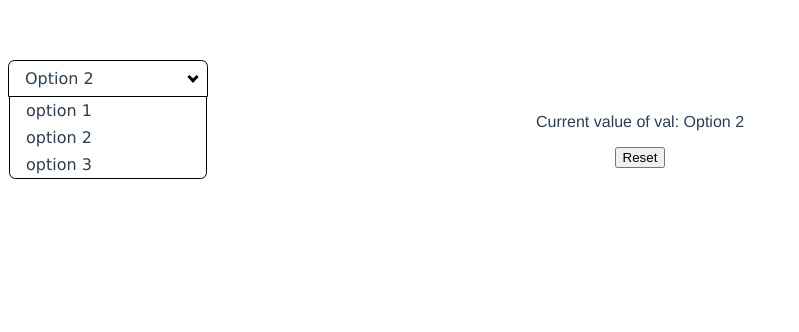
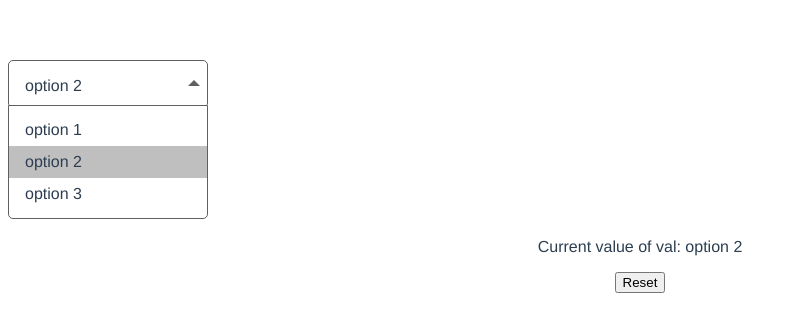
Before and after one commit to cx0der/vueselect, a Vue app: page / in a window 1280 px wide. Shown: the top 332 px of the page, without its empty margins (0-799 px from the left). Built offline with nearby package versions, Linux system fonts and the light colour scheme.

Commit message:
Refactoring and color improvements
Signed-off-by: cx0der <t.shivakumar@gmail.com>

```diff
--- a/package.json
+++ b/package.json
@@ -27,7 +27,7 @@
     "@vue/eslint-config-standard": "^3.0.1",
     "@vue/test-utils": "^1.0.0-beta.20",
     "chai": "^4.1.2",
-    "node-sass": "^4.9.0",
+    "node-sass": "^4.9.3",
     "sass-loader": "^7.0.1",
     "vue-template-compiler": "^2.5.17"
   }
--- a/src/App.vue
+++ b/src/App.vue
@@ -23,7 +23,7 @@ export default {
         'option 2',
         'option 3'
       ],
-      val: 'Option 2'
+      val: 'option 2'
     }
   },
   components: {
@@ -47,6 +47,7 @@ export default {
   margin-top: 60px;
 }
 .comp__container {
+  // background-color: #f00;
   width: 200px;
 }
 </style>
--- a/src/components/VueSelect.vue
+++ b/src/components/VueSelect.vue
@@ -5,11 +5,13 @@
     tabindex="0">
     <span class="select__value">{{ mutableValue }}</span>
     <ul
-      :class="['select__optionlist', isOpen ? '' : 'select__optionlist--close']">
+      :class="['select__optionlist', isOpen ? '' : 'select__optionlist--close']"
+      role="listbox">
       <li
         v-for="(opt, idx) in items"
+        :class="['select__option', isItemSelected(idx) ? 'select__option--selected': '']"
         :key="idx"
-        class="select__option"
+        role="option"
         @click="select(idx)">{{ opt }}</li>
     </ul>
   </div>
@@ -33,7 +35,8 @@ export default {
   data () {
     return {
       isOpen: true,
-      mutableValue: null
+      mutableValue: null,
+      selectedIdx: -1
     }
   },
   methods: {
@@ -42,103 +45,120 @@ export default {
     },
     select (idx) {
       this.mutableValue = this.items[idx]
+      this.selectedIdx = idx
       this.$emit('input', this.mutableValue)
       this.$emit('update:value', this.mutableValue)
+    },
+    isItemSelected (idx) {
+      return this.selectedIdx === idx
     }
   },
   watch: {
     value (val) {
       // when the parent changes the value, update the internal state
       this.mutableValue = val
+      this.selectedIdx = this.items.indexOf(val)
     }
   },
   created () {
     // initialize the mutable value to what is sent from the parent
     this.mutableValue = this.value
+    this.selectedIdx = this.items.indexOf(this.value)
   }
 }
 </script>
 
 <style lang="scss" scoped>
-$chevron-size: 5px;
+$background-color: #fff;
+$border-color: #606060;
+$border-radius: 5px;
+$item-hover-color: #f5f5f5;
+$item-selected-color: rgba(0, 0, 0, .25);
+
+*,
+*:before,
+*:after {
+  -webkit-box-sizing: border-box;
+  -moz-box-sizing: border-box;
+  box-sizing: border-box;
+  margin: 0;
+  padding: 0;
+  -webkit-user-select: none;
+  -moz-user-select: none;
+  -ms-user-select: none;
+  user-select: none;
+}
 
 .select__dropdown {
-  border: 1px solid #000;
-  border-radius: .4em .4em 0 0;
-  box-sizing: border-box;
-  cursor: pointer;
-  display: inline-block;
-  font-family: Verdana, Arial, sans-serif;
-  font-size: 1rem;
-  padding: 0;
+  font-size: 16px;
+  outline: none;
   position: relative;
-  width: 100%;
-  &:active, &:focus {
-    outline: none;
-  }
+  text-align: left;
+}
+.select__dropdown--close {
   &::after {
-    border-color: #000;
-    border-style: solid;
-    border-width: 0 3px 3px 0;
+    border-left: 6px solid transparent;
+    border-right: 6px solid transparent;
+    border-top: 6px solid $border-color;
     content: '';
-    height: $chevron-size;
+    height: 0;
     position: absolute;
-    right: 10px;
-    top: 35%;
-    width: $chevron-size;
+    right: 8px;
+    top: 20px;
+    width: 0;
   }
 }
 .select__dropdown--open {
   &::after {
-    transform: rotate(45deg);
-  }
-}
-.select__dropdown--close {
-  &::after {
-    transform: rotate(225deg);
+    border-left: 6px solid transparent;
+    border-right: 6px solid transparent;
+    border-bottom: 6px solid $border-color;
+    content: '';
+    height: 0;
+    position: absolute;
+    right: 8px;
+    top: 20px;
+    width: 0;
   }
 }
 .select__value {
-  display: inline-block;
-  margin: 0;
-  overflow: hidden;
-  padding: 8px 16px;
-  text-align: left;
-  text-overflow: ellipsis;
-  user-select: none;
-  vertical-align: middle;
-  width: 100%;
-  white-space: nowrap;
+  border: 1px solid $border-color;
+  border-radius: $border-radius;
+  display: block;
+  height: 48px;
+  padding: 16px;
 }
 .select__optionlist {
-  border: 1px solid #000;
-  border-radius: 0 0 .4em .4em;
-  box-sizing : border-box;
-  left: 0;
+  background-color: $background-color;
+  border: 1px solid $border-color;
+  border-radius: 0 0 $border-radius $border-radius;
   list-style: none;
   margin: 0;
-  max-height: 10em;
-  min-width: 100%;
-  overflow-x: hidden;
-  overflow-y: auto;
+  max-height: 150px;
   padding: 0;
-  position: absolute;
-  text-align: left;
-  top: 100%;
-  z-index: 2;
+  padding-bottom: 8px;
+  padding-top: 8px;
+  position: relative;
+  top: -3px;
+  z-index: 2000;
 }
 .select__optionlist--close {
-  max-height: 0;
   visibility: hidden;
 }
 .select__option {
-  padding-bottom: 4px;
-  padding-left: 16px;
-  padding-top: 4px;
-  user-select: none;
+  height: 32px;
+  line-height: 2;
+  padding: 0 16px;
+  text-align: left;
+  vertical-align: middle;
   &:hover {
-    background: #000;
-    color: #fff;
+    background-color: $item-hover-color;
+  }
+}
+.select__option--selected {
+  background-color: $item-selected-color;
+  &:hover {
+    background-color: $item-selected-color;
   }
 }
 </style>
```
Also changed, not shown: 1 other file (tests, documents, lock files or other folders).
